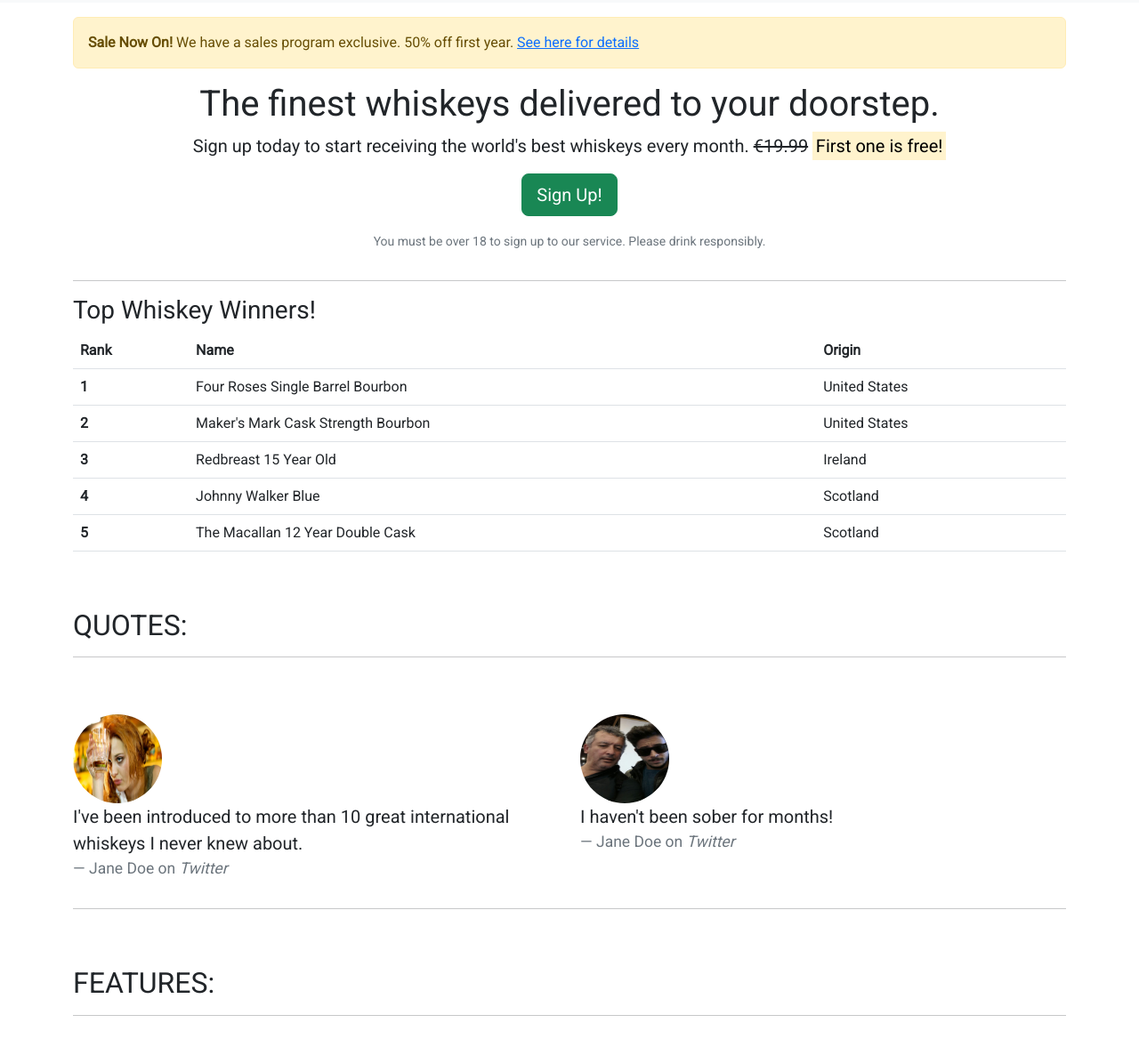
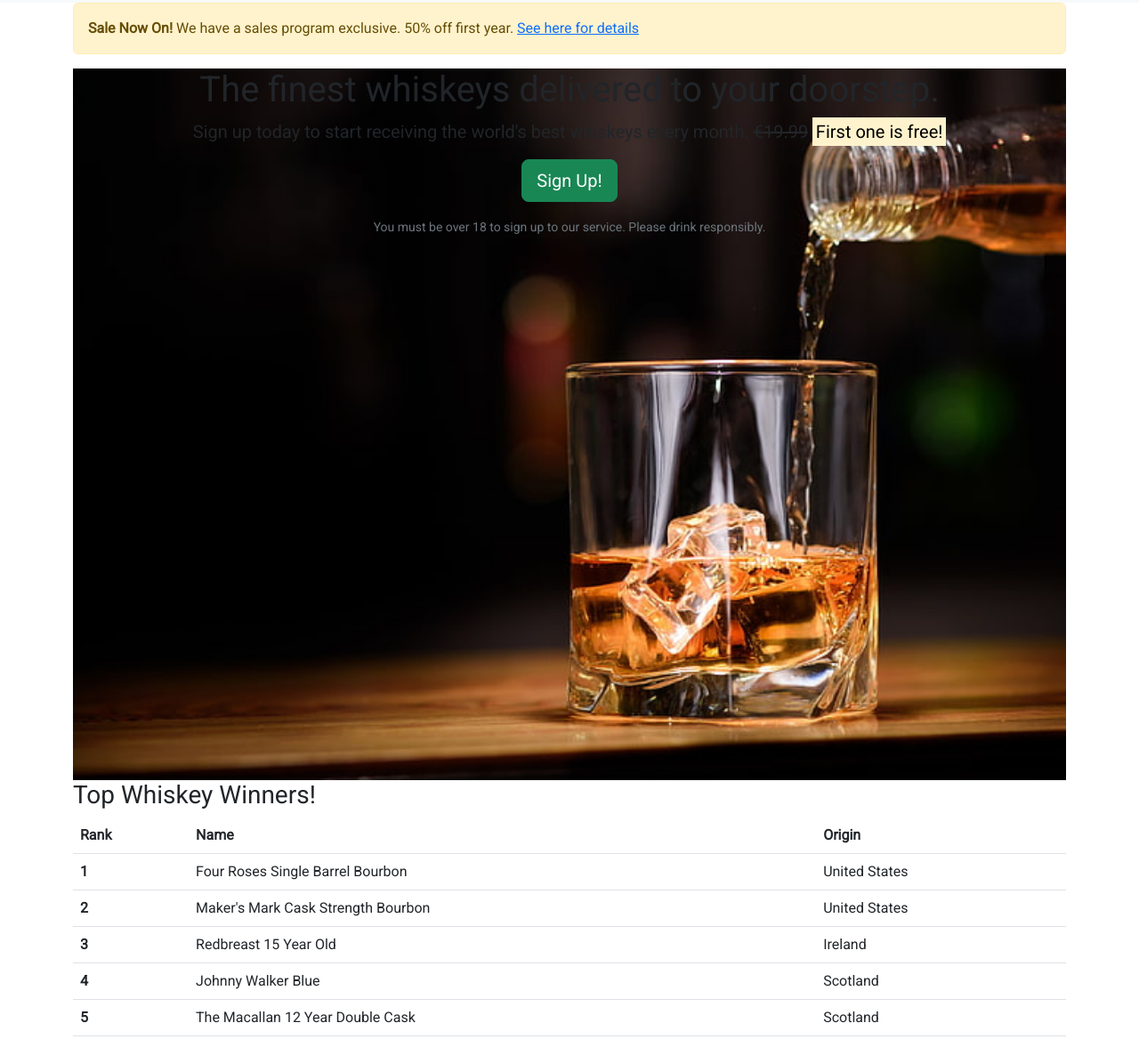
Before and after one commit to BjornBishop/Bootstrap-intro, a plain HTML site: page index.html in a window 1280 px wide. Shown: the part 77-1245 px from the top of the page at 89% size. Drawn offline with nearby package versions, Linux system fonts and the light colour scheme.

Commit message:
added images for background

```diff
--- a/assets/css/style.css
+++ b/assets/css/style.css
@@ -6,3 +6,28 @@
     padding-left: 15px;
     font-family: 'Cinzel', 'sans-serif';
 }
+
+.alert-container {
+
+}
+
+.callout-container {
+    height: 100vh;
+    min-width: 100%;
+    background: url(../images/whiskey-background2.jpg) no-repeat bottom right fixed;
+    -webkit-background-size: cover;
+    -moz-background-size: cover;
+    -o-background-size: cover;
+    background-size: cover;
+}
+
+.table-container {
+
+}
+.quotes-container {
+
+}
+
+.features-container {
+
+}
--- a/index.html
+++ b/index.html
@@ -7,7 +7,8 @@
     <title>Whiskey Drop / Taste a new whiskey every month</title>
     <link href="https://cdn.jsdelivr.net/npm/bootstrap@5.2.3/dist/css/bootstrap.min.css" rel="stylesheet"
         integrity="sha384-rbsA2VBKQhggwzxH7pPCaAqO46MgnOM80zW1RWuH61DGLwZJEdK2Kadq2F9CUG65" crossorigin="anonymous">
-        <link rel="stylesheet" href="https://fonts.googleapis.com/css?family=Roboto&family=Cinzel&display=swap&text=w/his-key&effect=anaglyph">
+    <link rel="stylesheet"
+        href="https://fonts.googleapis.com/css?family=Roboto&family=Cinzel&display=swap&text=w/his-key&effect=anaglyph">
     <script src="https://cdn.jsdelivr.net/npm/bootstrap@5.2.3/dist/js/bootstrap.bundle.min.js"
         integrity="sha384-kenU1KFdBIe4zVF0s0G1M5b4hcpxyD9F7jL+jjXkk+Q2h455rYXK/7HAuoJl+0I4" crossorigin="anonymous">
     </script>
@@ -48,9 +49,9 @@
             <p class="navbar-text my-auto mr-2"><i>Great whiskey delivered to your door</i></p>
             <a href="/login">Sign In / Sign Up</a>
         </div>
-        <!--</div>-->
     </nav>
-    <article class="container mt-3">
+    <!--</Nav>-->
+    <div class="container alert-container">
         <div class="row">
             <div class="col-12">
                 <div class="alert alert-warning">
@@ -60,6 +61,7 @@
             </div>
         </div>
         <!-- Callout -->
+        <div class="container callout-container">
             <div class="row">
                 <div class="col-12">
                     <section class="jumbotron callout text-center">
@@ -68,18 +70,20 @@
                             <s class="d-none d-sm-inline">€19.99</s>
                             <span class="d-inline d-sm-none"><br></span>
                             <strong><mark>First one is free!</mark></strong></p>
-                    <p><button class="btn btn-lg btn-success" data-toggle="modal" data-target="#signUpModal">Sign Up!</button></p>
+                        <p><button class="btn btn-lg btn-success" data-toggle="modal" data-target="#signUpModal">Sign
+                                Up!</button></p>
                         <p class="text-muted"><small>You must be over 18 to sign up to our service. Please drink
                                 responsibly.</small></p>
                     </section>
                 </div>
             </div>
+        </div>
         <!-- /.callout -->
 
-        <hr>
+    </div>
 
     <!--Table-->
-        <section>
+    <div class="container table-container">
             <table class="table">
                 <thead>
                     <h3>Top Whiskey Winners!</h3>
@@ -117,9 +121,10 @@
                     </tr>
                 </tbody>
             </table>
-        </section>
+    </div>
 
     <!-- Quotes -->
+    <div class="container quotes-container">
         <section class="quotes">
             <div class="row">
                 <div class="col-12 my-5">
@@ -160,8 +165,9 @@
                 </div>
         </section>
         <!-- /.quotes -->
-        <hr>
+    </div>
     <!-- Features -->
+    <div class="container features-container">
         <section class="features">
             <div class="row">
                 <div class="col-12 my-5">
@@ -172,29 +178,37 @@
             <div class="row">
                 <div class="col-12 col-md-6 col-lg-4">
                     <div class="feature">
-                        <h3><i class="fas fa-gift d-none d-sm-inline"></i> Feature 1 <span class="badge badge-success">New!</span></h3>
-                        <p>Lorem ipsum dolor sit amet, consectetur adipiscing elit, sed do eiusmod tempor incididunt ut labore et dolore magna aliqua. Ut enim ad minim veniam, quis nostrud exercitation ullamco laboris nisi ut aliquip ex ea commodo consequat.</p>
+                        <h3><i class="fas fa-gift d-none d-sm-inline"></i> Feature 1 <span
+                                class="badge badge-success">New!</span></h3>
+                        <p>Lorem ipsum dolor sit amet, consectetur adipiscing elit, sed do eiusmod tempor incididunt ut
+                            labore et dolore magna aliqua. Ut enim ad minim veniam, quis nostrud exercitation ullamco
+                            laboris nisi ut aliquip ex ea commodo consequat.</p>
                         <p><a class="btn btn-sm btn-light" href="">Read More</a></p>
                     </div>
                 </div>
                 <div class="col-12 col-md-6 col-lg-4">
                     <div class="feature">
                         <h3><i class="fas fa-credit-card d-none d-sm-inline"></i> Feature 2</h3>
-                        <p>Lorem ipsum dolor sit amet, consectetur adipiscing elit, sed do eiusmod tempor incididunt ut labore et dolore magna aliqua. Ut enim ad minim veniam, quis nostrud exercitation ullamco laboris nisi ut aliquip ex ea commodo consequat.</p>
+                        <p>Lorem ipsum dolor sit amet, consectetur adipiscing elit, sed do eiusmod tempor incididunt ut
+                            labore et dolore magna aliqua. Ut enim ad minim veniam, quis nostrud exercitation ullamco
+                            laboris nisi ut aliquip ex ea commodo consequat.</p>
                         <p><a class="btn btn-sm btn-light" href="">Read More</a></p>
                     </div>
                 </div>
                 <div class="col-12 d-md-none d-lg-block col-lg-4">
                     <div class="feature">
                         <h3><i class="fas fa-times-circle d-none d-sm-inline"></i> Feature 3</h3>
-                        <p>Lorem ipsum dolor sit amet, consectetur adipiscing elit, sed do eiusmod tempor incididunt ut labore et dolore magna aliqua. Ut enim ad minim veniam, quis nostrud exercitation ullamco laboris nisi ut aliquip ex ea commodo consequat.</p>
+                        <p>Lorem ipsum dolor sit amet, consectetur adipiscing elit, sed do eiusmod tempor incididunt ut
+                            labore et dolore magna aliqua. Ut enim ad minim veniam, quis nostrud exercitation ullamco
+                            laboris nisi ut aliquip ex ea commodo consequat.</p>
                         <p><a class="btn btn-sm btn-light" href="">Read More</a></p>
                     </div>
                 </div>
             </div>
         </section>
+    </div>
     <!-- /.features -->
-    </article>
+
 
     <div class="modal" tabindex="-1" role="dialog" id="signUpModal">
         <div class="modal-dialog" role="document">
@@ -209,8 +223,10 @@
                     <form>
                         <div class="form-group">
                             <label for="exampleInputEmail1">Email address</label>
-                            <input type="email" class="form-control" id="exampleInputEmail1" aria-describedby="emailHelp" placeholder="Enter email">
-                            <small id="emailHelp" class="form-text text-muted">We'll never share your email with anyone else.</small>
+                            <input type="email" class="form-control" id="exampleInputEmail1"
+                                aria-describedby="emailHelp" placeholder="Enter email">
+                            <small id="emailHelp" class="form-text text-muted">We'll never share your email with anyone
+                                else.</small>
                         </div>
                         <div class="form-group">
                             <label for="password">Password</label>
@@ -218,7 +234,8 @@
                         </div>
                         <div class="form-group">
                             <label for="repeatPassword">Repeat Password</label>
-                            <input type="password" class="form-control" id="repeatPassword" placeholder="Repeat Password">
+                            <input type="password" class="form-control" id="repeatPassword"
+                                placeholder="Repeat Password">
                         </div>
                         <button type="submit" class="btn btn-success">Submit</button>
                     </form>
@@ -227,9 +244,15 @@
         </div>
     </div>
 
-    <script src="https://code.jquery.com/jquery-3.3.1.slim.min.js" integrity="sha384-q8i/X+965DzO0rT7abK41JStQIAqVgRVzpbzo5smXKp4YfRvH+8abtTE1Pi6jizo" crossorigin="anonymous"></script>
-    <script src="https://cdnjs.cloudflare.com/ajax/libs/popper.js/1.14.3/umd/popper.min.js" integrity="sha384-ZMP7rVo3mIykV+2+9J3UJ46jBk0WLaUAdn689aCwoqbBJiSnjAK/l8WvCWPIPm49" crossorigin="anonymous"></script>
-    <script src="https://stackpath.bootstrapcdn.com/bootstrap/4.1.3/js/bootstrap.min.js" integrity="sha384-ChfqqxuZUCnJSK3+MXmPNIyE6ZbWh2IMqE241rYiqJxyMiZ6OW/JmZQ5stwEULTy" crossorigin="anonymous"></script>
+    <script src="https://code.jquery.com/jquery-3.3.1.slim.min.js"
+        integrity="sha384-q8i/X+965DzO0rT7abK41JStQIAqVgRVzpbzo5smXKp4YfRvH+8abtTE1Pi6jizo" crossorigin="anonymous">
+    </script>
+    <script src="https://cdnjs.cloudflare.com/ajax/libs/popper.js/1.14.3/umd/popper.min.js"
+        integrity="sha384-ZMP7rVo3mIykV+2+9J3UJ46jBk0WLaUAdn689aCwoqbBJiSnjAK/l8WvCWPIPm49" crossorigin="anonymous">
+    </script>
+    <script src="https://stackpath.bootstrapcdn.com/bootstrap/4.1.3/js/bootstrap.min.js"
+        integrity="sha384-ChfqqxuZUCnJSK3+MXmPNIyE6ZbWh2IMqE241rYiqJxyMiZ6OW/JmZQ5stwEULTy" crossorigin="anonymous">
+    </script>
 </body>
 
 </html>
```
Also changed, not shown: assets/images/whiskey-background2.jpg (added), 1 other file. Lines whose indentation alone changed are shown as unchanged.
